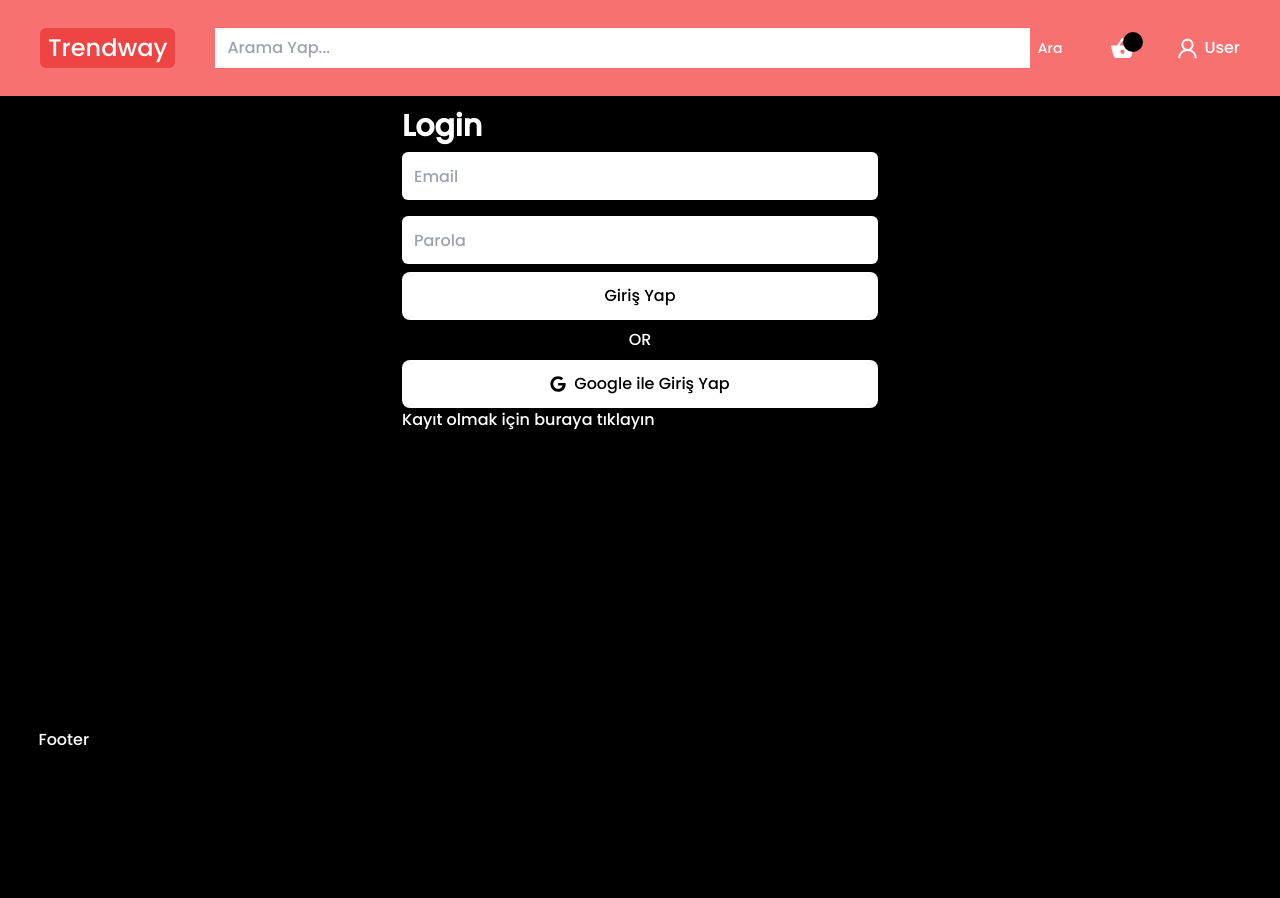
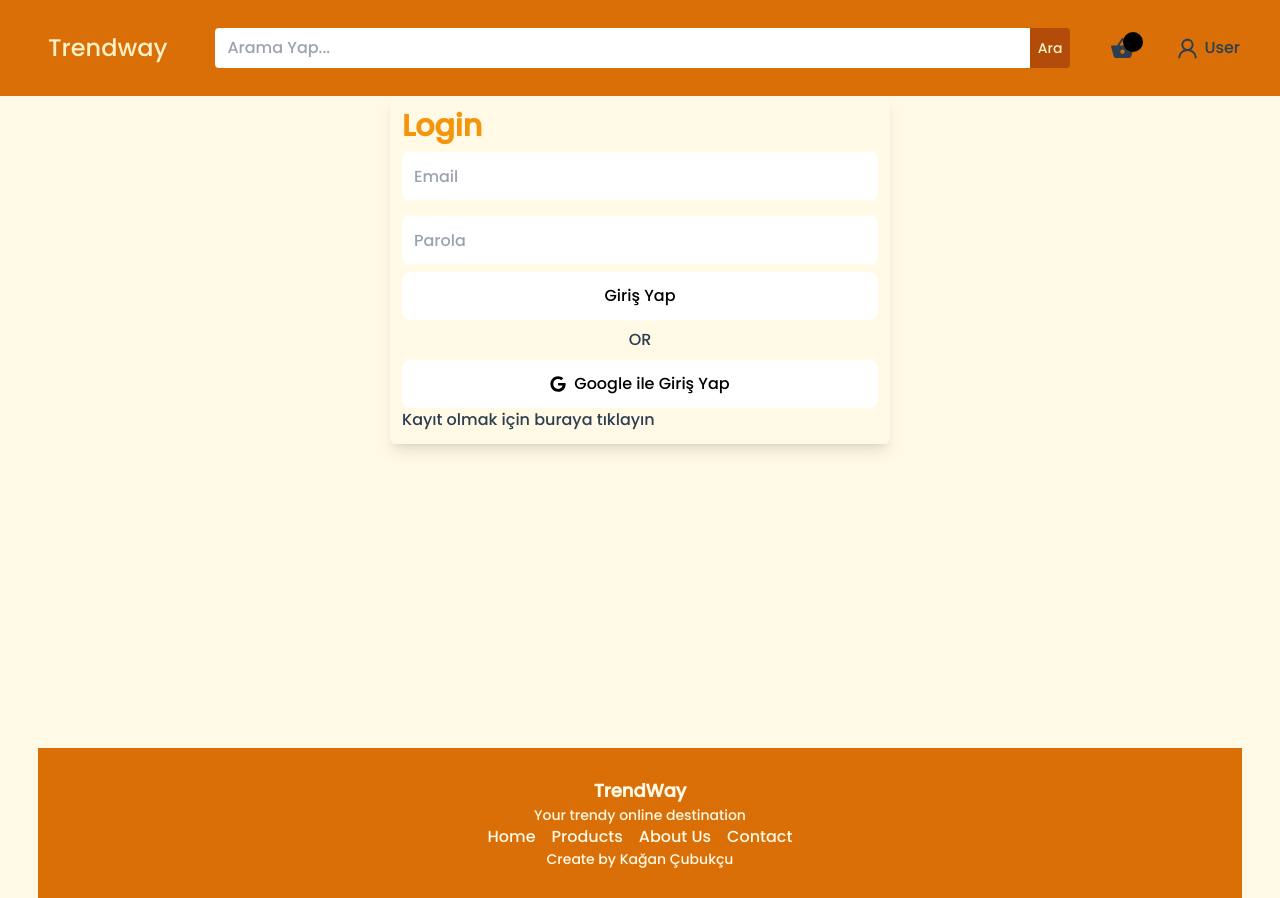
Before and after one commit to KaganCubukcu/Trendway, a Next.js app: page /login in a window 1280 px wide. Before the commit the page ends 800 px from the top, so only its background shows below. Built offline with nearby package versions, Linux system fonts and the light colour scheme; no server answers.

Commit message:
Updated website design

```diff
--- a/components/footer/Footer.tsx
+++ b/components/footer/Footer.tsx
@@ -1,5 +1,43 @@
+import Image from "next/image";
+
 const Footer = () => {
-  return <div>Footer</div>;
+  return (
+    <footer className="bg-early-dawn-600 h-[150px] mt-5 flex justify-center items-center text-early-dawn-50">
+      <div className="text-center flex flex-col justify-center items-center">
+        <div>
+          <p className="text-lg font-semibold">TrendWay</p>
+          <p className="text-sm">Your trendy online destination</p>
+        </div>
+        <div>
+          <ul className="flex space-x-4">
+            <li>
+              <a href="#" className="hover:text-blue-700">
+                Home
+              </a>
+            </li>
+            <li>
+              <a href="#" className="hover:text-blue-700">
+                Products
+              </a>
+            </li>
+            <li>
+              <a href="#" className="hover:text-blue-700">
+                About Us
+              </a>
+            </li>
+            <li>
+              <a href="#" className="hover:text-blue-700">
+                Contact
+              </a>
+            </li>
+          </ul>
+        </div>
+        <div>
+          <p className="text-sm">Create by Kağan Çubukçu</p>
+        </div>
+      </div>
+    </footer>
+  );
 };
 
 export default Footer;
--- a/components/general/Button.tsx
+++ b/components/general/Button.tsx
@@ -14,7 +14,7 @@
     <button
       disabled={disabled}
       onClick={onClick}
-      className={`flex justify-center items-center gap-2 rounded-lg p-3 ${
+      className={`flex justify-center items-center gap-2 rounded-lg p-3 hover:bg-early-dawn-600 hover:text-white ${
         small ? "w-[250px]" : "w-full"
       } ${
         outline
--- a/components/general/Heading.tsx
+++ b/components/general/Heading.tsx
@@ -4,7 +4,7 @@
 const Heading: React.FC<HeadingProps> = ({ text, center }) => {
   return (
     <div className={`${center ? "text-center" : "text-start"}`}>
-      <span className="font-bold text-3xl">{text}</span>
+      <span className="font-bold text-3xl text-early-dawn-500">{text}</span>
     </div>
   );
 };
--- a/components/header/Header.tsx
+++ b/components/header/Header.tsx
@@ -9,7 +9,7 @@
   const currentUser = await getCurrentUser();
 
   return (
-    <div className="flex items-center justify-between gap-3 md:gap-10 fluid bg-red-400 w-screen px-3 md:px-10">
+    <div className="flex items-center justify-between gap-3 md:gap-10 fluid bg-early-dawn-600 w-screen px-3 md:px-10">
       <Logo />
       <Search />
       <CartCount />
--- a/components/header/Logo.tsx
+++ b/components/header/Logo.tsx
@@ -4,9 +4,9 @@
   return (
     <Link
       href="/"
-      className="px-2 py-1 rounded-md text-lg md:text-2xl cursor-pointer bg-red-500"
+      className="px-2 py-1 rounded-md text-lg text-candlelight-600 md:text-2xl cursor-pointer"
     >
-      <span>Trendway</span>
+      <span className="text-early-dawn-100">Trendway</span>
     </Link>
   );
 };
--- a/components/header/Search.tsx
+++ b/components/header/Search.tsx
@@ -2,11 +2,13 @@
   return (
     <div className="flex-1 hidden md:flex">
       <input
-        className="py-2 px-3 border-none outline-none flex flex-1"
+        className="py-2 px-3 border-none outline-none flex flex-1 rounded-l"
         type="text"
         placeholder="Arama Yap..."
       />
-      <button className="p-2 text-sm border border-transparent">Ara</button>
+      <button className="p-2 text-sm bg-early-dawn-700 rounded-r text-early-dawn-100">
+        Ara
+      </button>
     </div>
   );
 };
--- a/components/home/Category.tsx
+++ b/components/home/Category.tsx
@@ -27,7 +27,7 @@
       {categoryList.map((category, index) => (
         <div
           key={index}
-          className="border border-1 rounded-full min-w-[100px] px-4 py-2 cursor-pointer text-center flex flex-1 justify-center "
+          className="border border-1 border-early-dawn-500 rounded-full min-w-[100px] px-4 py-2 cursor-pointer text-center flex flex-1 justify-center hover:bg-early-dawn-600 hover:text-white hover:transition-all hover:duration-300"
         >
           <span>{category.name}</span>
         </div>
--- a/components/home/ProductCard.tsx
+++ b/components/home/ProductCard.tsx
@@ -6,7 +6,7 @@
   return (
     <Link
       href={`product/${product.id}`}
-      className="w-[240px] shadow-lg p-2 rounded-lg cursor-pointer flex flex-col mt-2 border border-1 h-[300px] justify-between"
+      className="w-[240px] shadow-lg p-2 rounded-lg cursor-pointer flex flex-col mt-2 border border-1 border-early-dawn-500 h-[300px] justify-between"
     >
       <div className="relative h-[200px]">
         <Image
--- a/containers/auth/index.tsx
+++ b/containers/auth/index.tsx
@@ -1,7 +1,7 @@
 import React from "react";
 const AuthContainer = ({ children }: { children: React.ReactNode }) => {
   return (
-    <div className="min-h-fit h-full w-full background-red-300 flex justify-center items-center">
+    <div className="min-h-fit h-full w-full flex justify-center items-center">
       {children}
     </div>
   );
--- a/styles/globals.css
+++ b/styles/globals.css
@@ -5,7 +5,8 @@
 body {
     font-family: 'Poppins', sans-serif;
     font-size: 16px;
-    background-color: #000;
+    background-color: #fff9e6;
+    color: #2c3e50;
 }
 
 .container {
--- a/tailwind.config.ts
+++ b/tailwind.config.ts
@@ -7,7 +7,23 @@
     "./app/**/*.{js,ts,jsx,tsx,mdx}",
   ],
   theme: {
-    extend: {},
+    extend: {
+      colors: {
+        "early-dawn": {
+          "50": "#fff9e6",
+          "100": "#fef1c7",
+          "200": "#fde18a",
+          "300": "#fccc4d",
+          "400": "#fbb624",
+          "500": "#f5950b",
+          "600": "#d96f06",
+          "700": "#b44c09",
+          "800": "#923b0e",
+          "900": "#78310f",
+          "950": "#451703",
+        },
+      },
+    },
   },
   plugins: [],
 };
```
